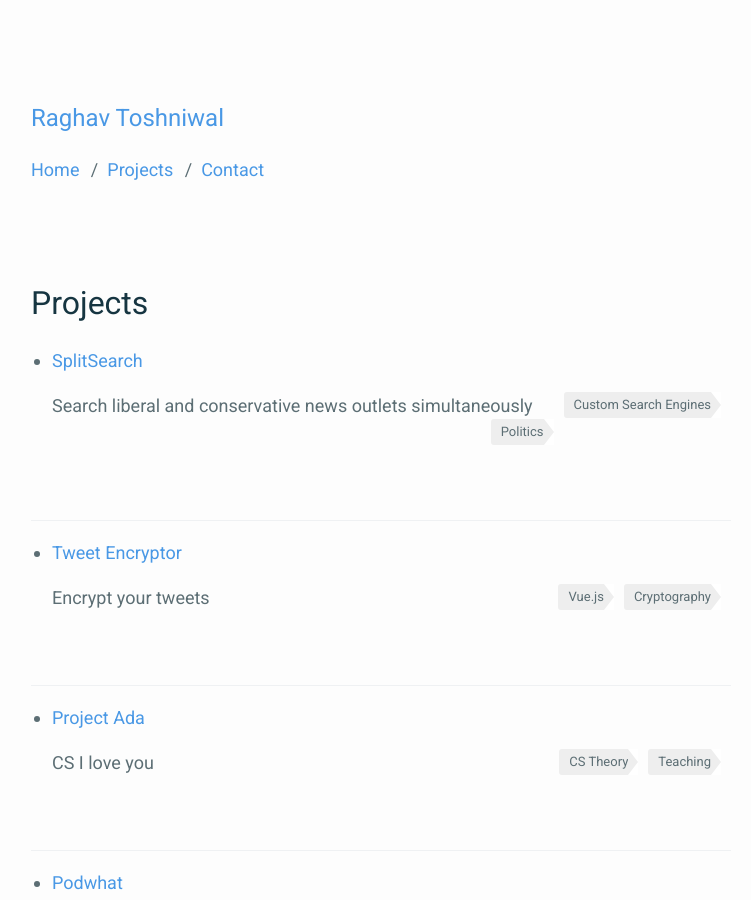
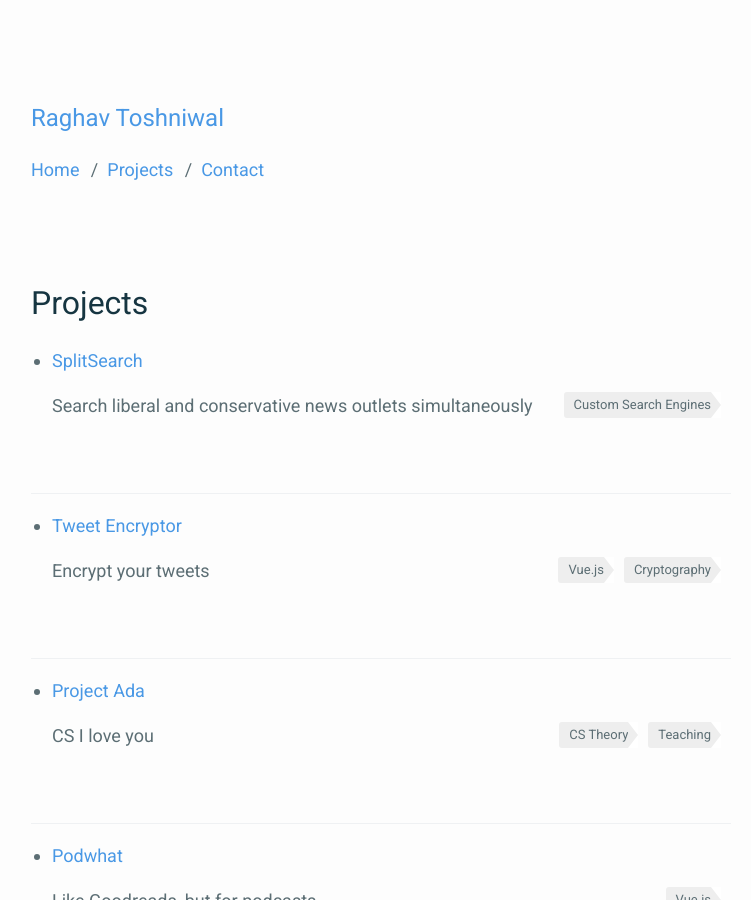
Before and after one commit to traghav/traghav.github.io, a Jekyll site: the page built from _pages/projects.md, in a window 1280 px wide and 900 px high. Shown: the whole window, without its empty margins (259-1010 px from the left). Built offline with Jekyll 4.4.1, drawn with Linux system fonts in a browser that asks for light colours; nearby versions of some CDN libraries.

Commit message:
fixed changes

```diff
--- a/_pages/projects.md
+++ b/_pages/projects.md
@@ -9,7 +9,7 @@
 <ul class="c-tags">
   Search liberal and conservative news outlets simultaneously
   <li class="c-tag">Custom Search Engines</li>
-  <li class="c-tag">Politics</li>
+
 </ul>
 
 ----
```
